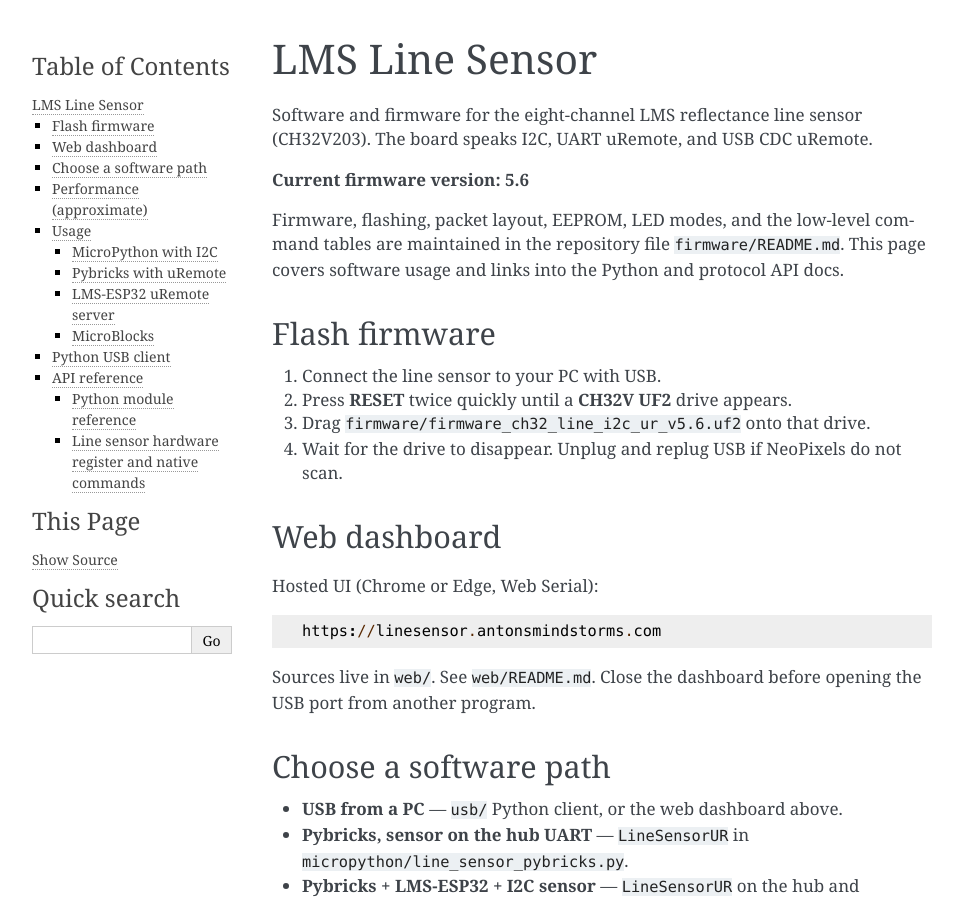
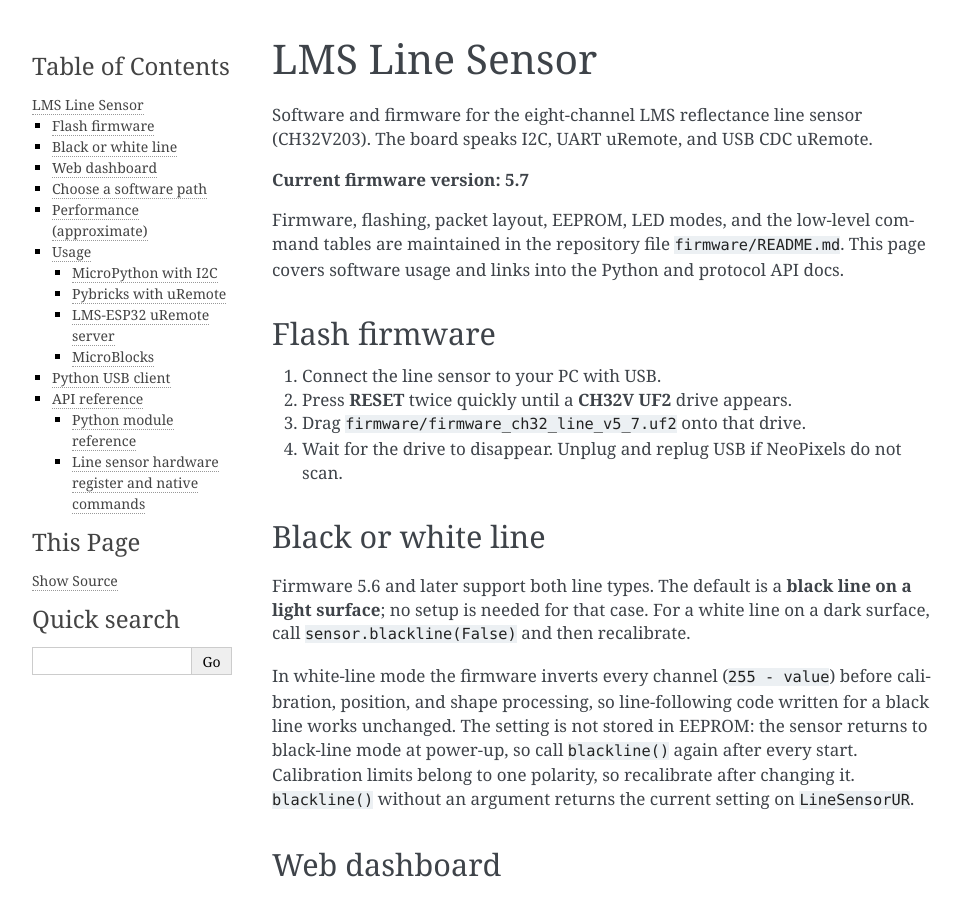
Before and after one commit to AntonsMindstorms/lms-line-sensor, a Sphinx documentation site: the page built from docs/index.rst, in a window 1280 px wide and 900 px high. Shown: the whole window, without its empty margins (148-1111 px from the left). Built offline with Sphinx 7.4.7, drawn with Linux system fonts in a browser that asks for light colours; the version number is read from the project's files by our own code; some of the changed text lies outside the part shown.

Commit message:
Document firmware 5.7 and black/white line polarity prominently
Co-Authored-By: Claude Sonnet 5.5 <noreply@anthropic.com>

```diff
--- a/docs/API/lms-line-sensor-i2c-api.rst
+++ b/docs/API/lms-line-sensor-i2c-api.rst
@@ -1,7 +1,7 @@
 LMS Line Sensor I2C API
 =======================
 
-| Firmware reference: **5.6**
+| Firmware reference: **5.7**
 | Default 7-bit slave address: **``0x33``**
 | Sensor channels: **8**
 
--- a/docs/API/lms-line-sensor-uremote-api.rst
+++ b/docs/API/lms-line-sensor-uremote-api.rst
@@ -1,7 +1,7 @@
 LMS Line Sensor uRemote API
 ===========================
 
-| Firmware reference: **5.6**
+| Firmware reference: **5.7**
 | UART speed: **115200 baud**
 | USB product: **Line Sensor uRemote**
 
--- a/docs/index.rst
+++ b/docs/index.rst
@@ -4,7 +4,7 @@ LMS Line Sensor
 Software and firmware for the eight-channel LMS reflectance line sensor
 (CH32V203). The board speaks I2C, UART uRemote, and USB CDC uRemote.
 
-**Current firmware version: 5.6**
+**Current firmware version: 5.7**
 
 Firmware, flashing, packet layout, EEPROM, LED modes, and the low-level command
 tables are maintained in the repository file ``firmware/README.md``. This page
@@ -15,8 +15,23 @@ Flash firmware
 
 1. Connect the line sensor to your PC with USB.
 2. Press **RESET** twice quickly until a **CH32V UF2** drive appears.
-3. Drag ``firmware/firmware_ch32_line_i2c_ur_v5.6.uf2`` onto that drive.
+3. Drag ``firmware/firmware_ch32_line_v5_7.uf2`` onto that drive.
 4. Wait for the drive to disappear. Unplug and replug USB if NeoPixels do not scan.
+
+Black or white line
+-------------------
+
+Firmware 5.6 and later support both line types. The default is a **black line
+on a light surface**; no setup is needed for that case. For a white line on a
+dark surface, call ``sensor.blackline(False)`` and then recalibrate.
+
+In white-line mode the firmware inverts every channel (``255 - value``) before
+calibration, position, and shape processing, so line-following code written for
+a black line works unchanged. The setting is not stored in EEPROM: the sensor
+returns to black-line mode at power-up, so call ``blackline()`` again after
+every start. Calibration limits belong to one polarity, so recalibrate after
+changing it. ``blackline()`` without an argument returns the current setting
+on ``LineSensorUR``.
 
 Web dashboard
 -------------
@@ -119,10 +134,7 @@ Prefer these high-level names in new code: ``ir_power``, ``leds``,
 exist on both classes; ``LineSensorI2C`` also accepts ``led_mode``,
 ``rgb_mode`` and ``set_neopixel``.
 
-Line polarity: firmware 5.6 defaults to a black line on a light surface. Call
-``sensor.blackline(False)`` for a white line, then recalibrate. The setting is
-not stored in EEPROM, so call it again after power-up. ``blackline()`` without
-an argument returns the current setting on ``LineSensorUR``.
+Line polarity: see *Black or white line* above.
 
 Useful constants:
 
```
Also changed, not shown: README.md (+29 -3 lines).
